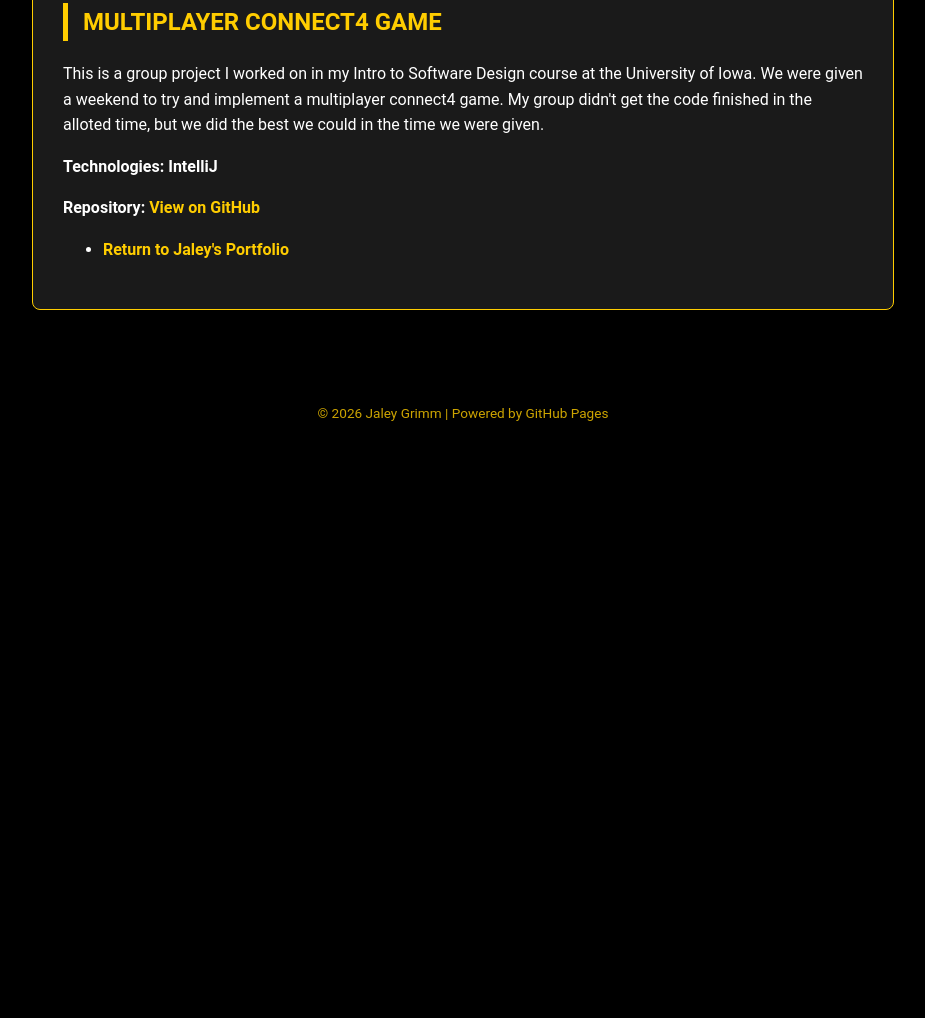
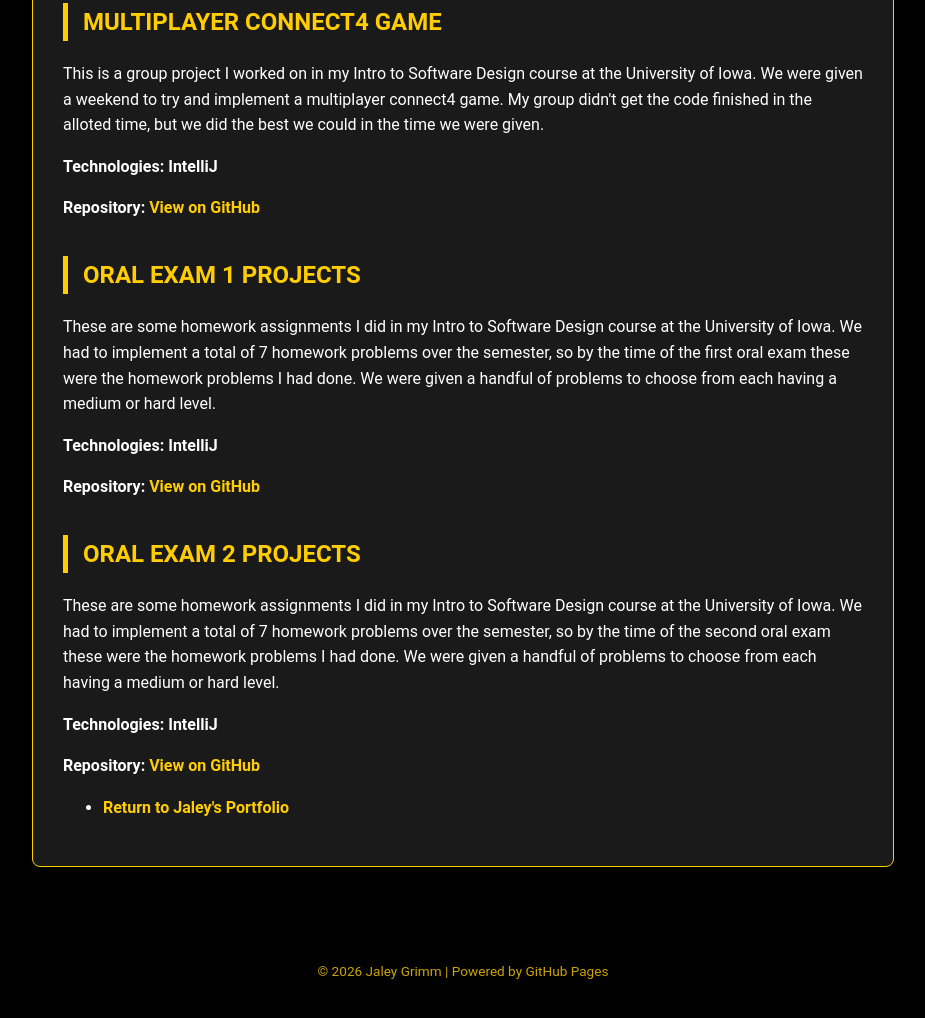
Before and after one commit to haydencg93/SeniorDesignLab3, a website: page jaley/projects.html in a window 1280 px wide. Shown: the part 863-1881 px from the top of the page, without its empty margins (177-1102 px from the left). Before the commit the page ends 1342 px from the top, so only its background shows below. Drawn offline with Linux system fonts and the light colour scheme; files that its build step writes are made by us from their sources.

Commit message:
Made more changes to my projects page

```diff
--- a/jaley/projects.html
+++ b/jaley/projects.html
@@ -50,6 +50,26 @@
         <p><strong>Repository:</strong><a href="https://github.com/Jem628/Team12_IntroSoftwareDesign.git" target="_blank"> View on GitHub</a></p>
     </section>
 
+    <section>
+        <h2>Oral Exam 1 Projects</h2>
+        <p> These are some homework assignments I did in my Intro to Software Design course at the University of Iowa. We had to implement a total of 7
+            homework problems over the semester, so by the time of the first oral exam these were the homework problems I had done. We were given a handful of problems
+            to choose from each having a medium or hard level.
+        </p>
+        <p><strong>Technologies: IntelliJ</strong></p>
+        <p><strong>Repository:</strong><a href="https://github.com/Jem628/jgrimm4_swd/tree/main/oral_exam1" target="_blank"> View on GitHub</a></p>
+    </section>
+
+    <section>
+        <h2>Oral Exam 2 Projects</h2>
+        <p> These are some homework assignments I did in my Intro to Software Design course at the University of Iowa. We had to implement a total of 7
+            homework problems over the semester, so by the time of the second oral exam these were the homework problems I had done. We were given a handful of problems
+            to choose from each having a medium or hard level.
+        </p>
+        <p><strong>Technologies: IntelliJ</strong></p>
+        <p><strong>Repository:</strong><a href="https://github.com/Jem628/jgrimm4_swd/tree/main/oral_exam2" target="_blank"> View on GitHub</a></p>
+    </section>
+
 
 
     <ul>
```
